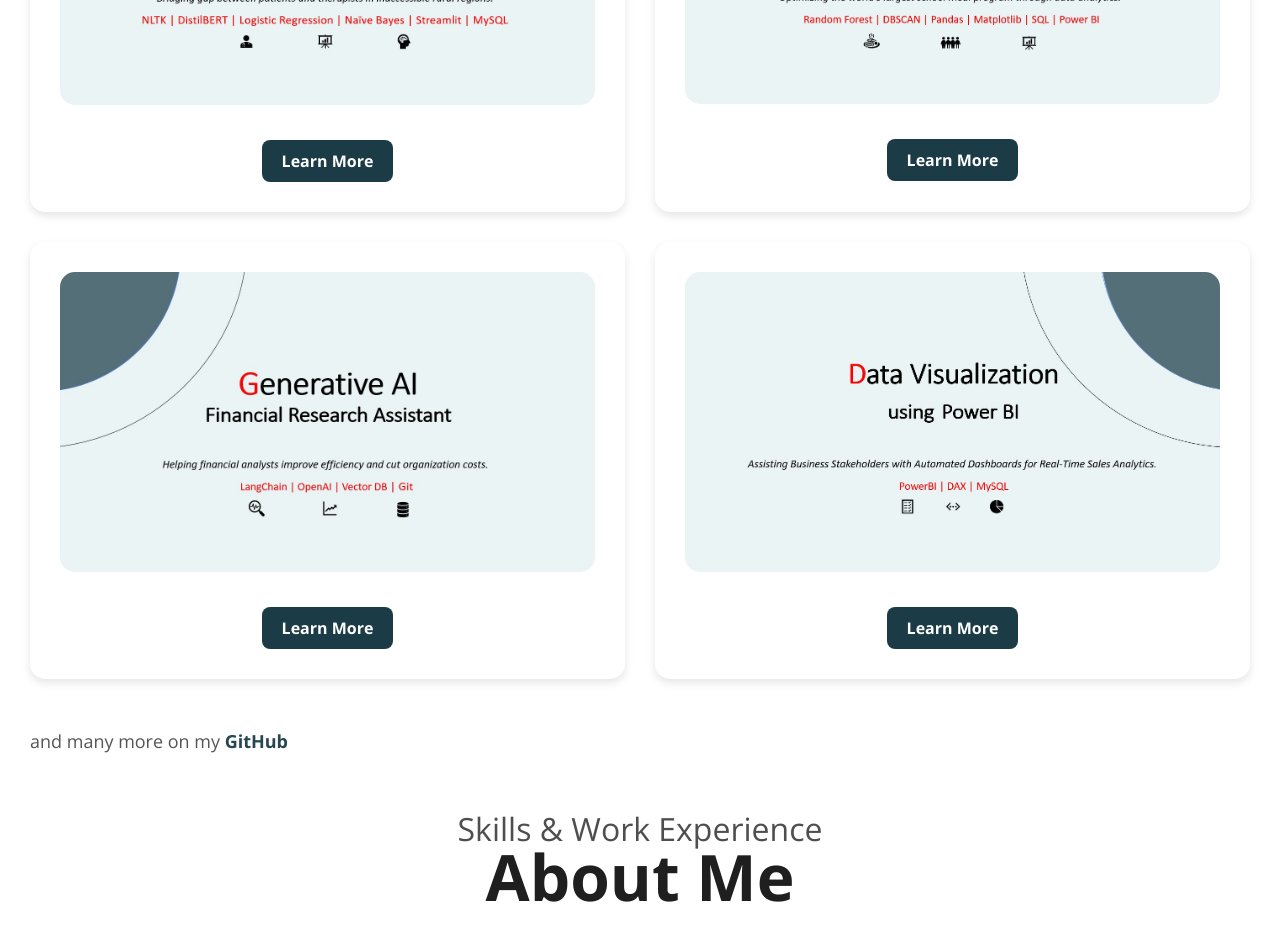
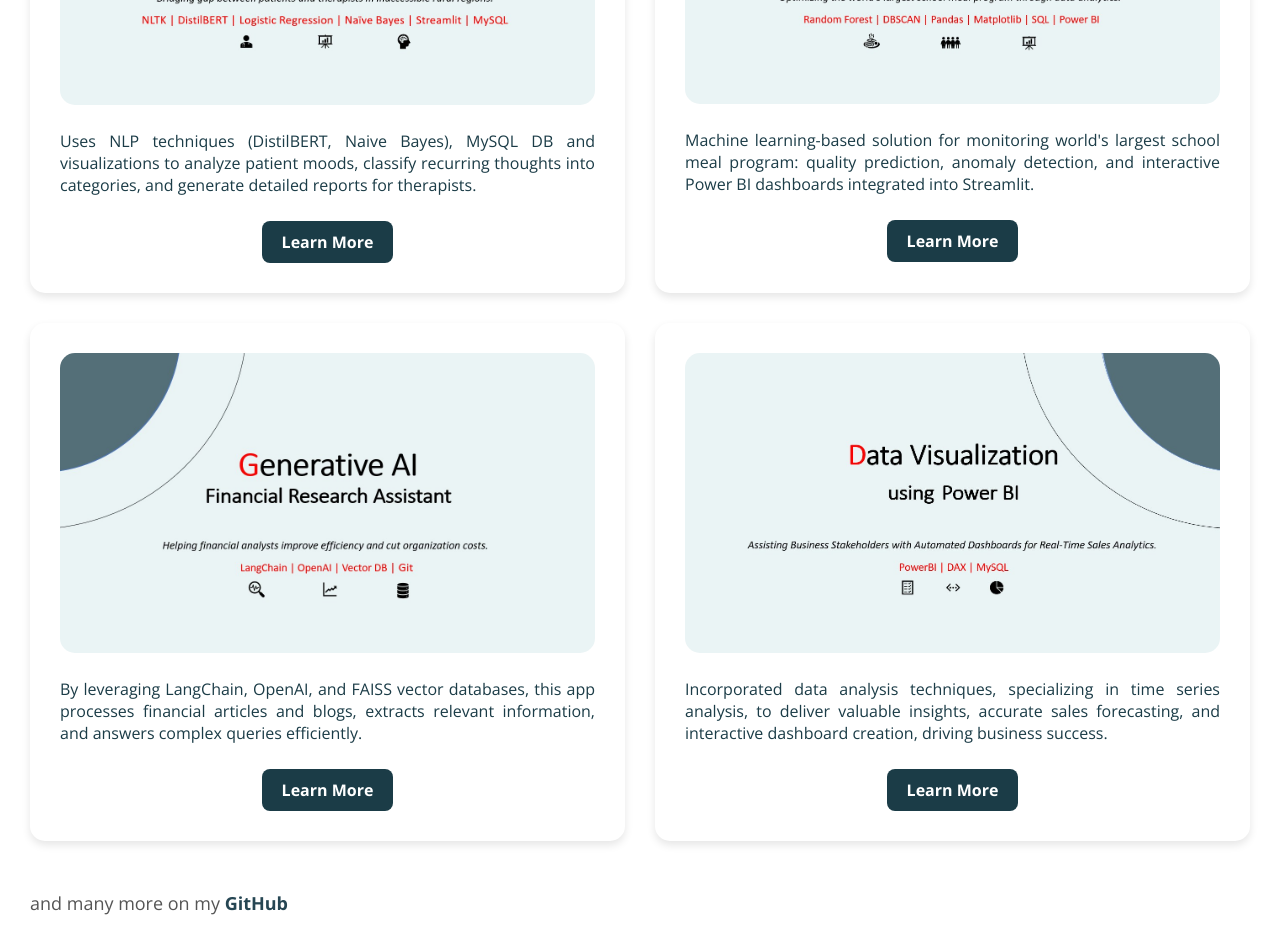
Before and after one commit to ferozk0333/Portfolio-Website, a plain HTML site: page index.html in a window 1280 px wide. Shown: the part 980-1922 px from the top of the page. Drawn offline with nearby package versions, Linux system fonts and the light colour scheme.

Commit message:
UI Update

```diff
--- a/index.html
+++ b/index.html
@@ -103,22 +103,30 @@
 			<div class="project-container">
 				<div class="project-card">
 					<img src="./imgs/Project1_MHA.jpg" alt="Project Image">
-					<!-- <h3>Mental Health Analytics Using NLP</h3>
 					<p>
-						Bridging gaps between patients and doctors in inaccessible rural regions.
-					</p> -->
+						Uses NLP techniques (DistilBERT, Naive Bayes), MySQL DB and visualizations to analyze patient moods, classify recurring thoughts into categories, and generate detailed reports for therapists.
+					</p>
 					<a href="project1.html" class="project-link">Learn More</a>
 				</div>
 				<div class="project-card">
 					<img src="./imgs/Project1_MDM.jpg" alt="Project Image">
+					<p>
+						Machine learning-based solution for monitoring world's largest school meal program: quality prediction, anomaly detection, and interactive Power BI dashboards integrated into Streamlit.
+					</p>
 					<a href="project3.html" class="project-link">Learn More</a>
 				</div>
 				<div class="project-card">
 					<img src="./imgs/Project1_FinSight.jpg" alt="Project Image">
+					<p>
+						By leveraging LangChain, OpenAI, and FAISS vector databases, this app processes financial articles and blogs, extracts relevant information, and answers complex queries efficiently.
+					</p>
 					<a href="project5.html" class="project-link">Learn More</a>
 				</div>
 				<div class="project-card">
 					<img src="./imgs/Project1_PowerBI.jpg" alt="Project Image">
+					<p>
+						Incorporated data analysis techniques, specializing in time series analysis, to deliver valuable insights, accurate sales forecasting, and interactive dashboard creation, driving business success.
+					</p>
 					<a href="project4.html" class="project-link">Learn More</a>
 				</div>
 				<p class="project-footer"><span style="font-weight: normal; font-size: large;">
--- a/styles.css
+++ b/styles.css
@@ -1167,7 +1167,7 @@ h3 {
 
 .project-card p {
     font-size: 16px;
-    color: var(--base-400);
+    color: var(--blue-800);
     margin-bottom: 15px;
     text-align: justify;
 }
```
